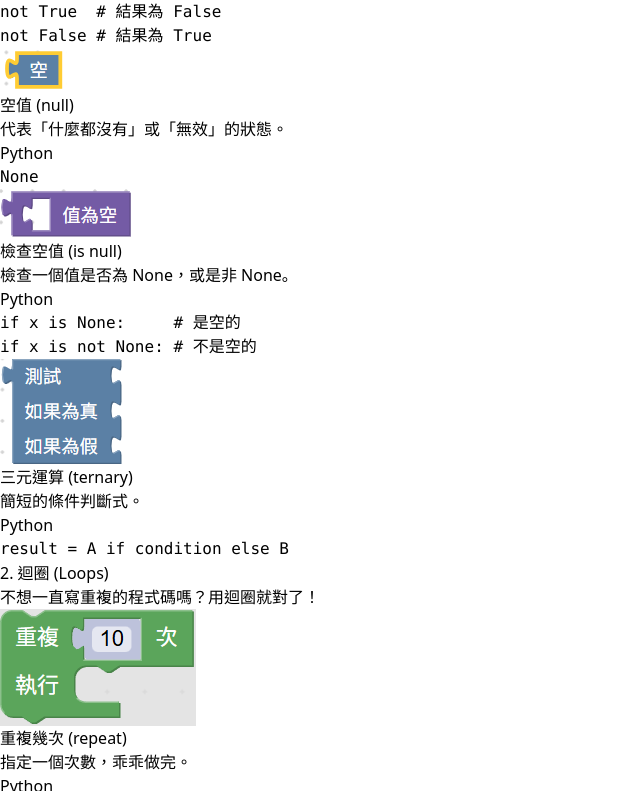
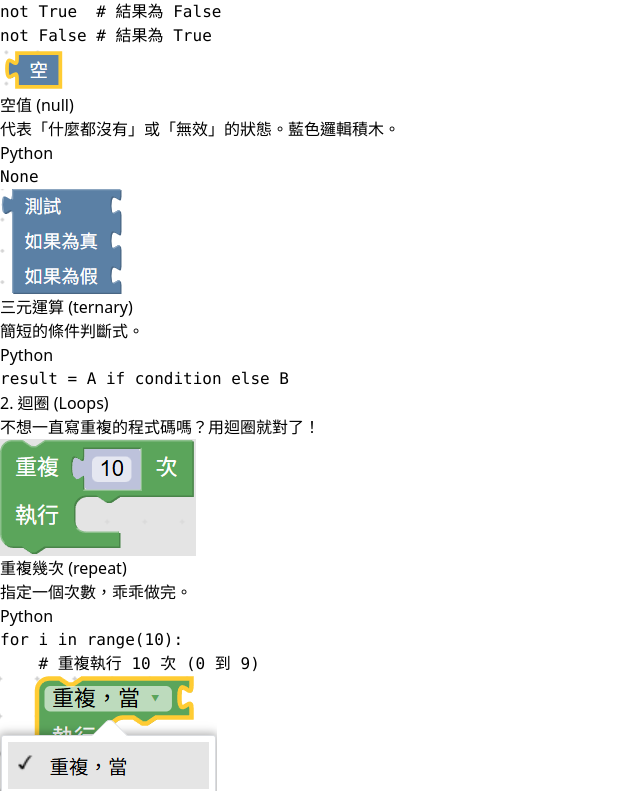
Before and after one commit to fujay-ko/blockly-guide, a React (Vite) app: page / in a window 1280 px wide. Shown: the part 1869-2660 px from the top of the page, without its empty margins (0-640 px from the left). Built offline with nearby package versions, Linux system fonts and the light colour scheme.

Commit message:
fix: move list empty check to list category and refine snippets

```diff
--- a/src/data/blocks.js
+++ b/src/data/blocks.js
@@ -43,14 +43,8 @@ export const categories = [
       {
         name: "空值 (null)",
         image: "邏輯-空值.png",
-        desc: "代表「什麼都沒有」或「無效」的狀態。",
+        desc: "代表「什麼都沒有」或「無效」的狀態。藍色邏輯積木。",
         python: "None"
-      },
-      {
-        name: "檢查空值 (is null)",
-        image: "邏輯-檢查空值.png",
-        desc: "檢查一個值是否為 None，或是非 None。",
-        python: "if x is None:     # 是空的\nif x is not None: # 不是空的"
       },
       {
         name: "三元運算 (ternary)",
@@ -299,12 +293,12 @@ export const categories = [
       },
       {
         name: "檢查列表是否為空",
-        image: "邏輯-檢查空值.png",
+        image: "列表-檢查是否為空.png",
         desc: "檢查清單裡是不是什麼都沒有。注意：這是紫色列表積木的功能。",
         python: "if not len(my_list): # 清單長度為 0"
       },
       {
-        name: "取得項目",
+        name: "取得與移除項目",
         image: "列表-取得項目.png",
         desc: "包含：取得 (Get)、取得並移除 (Get and Remove)。",
         python: "item = my_list[0]    # 取得第一項\nitem = my_list.pop(0) # 取得並移除第一項"
```
Also changed, not shown: public/images/列表-檢查是否為空.png (renamed from public/images/邏輯-檢查空值.png).
